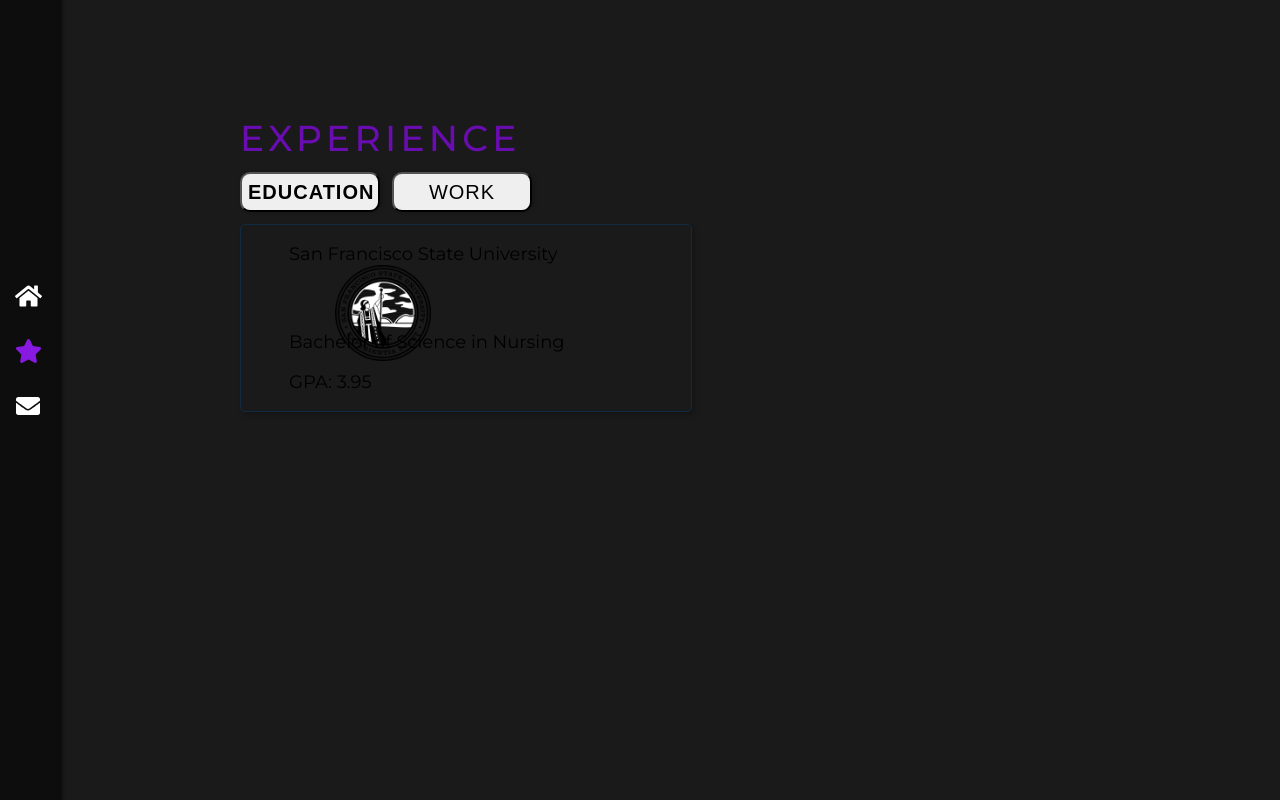
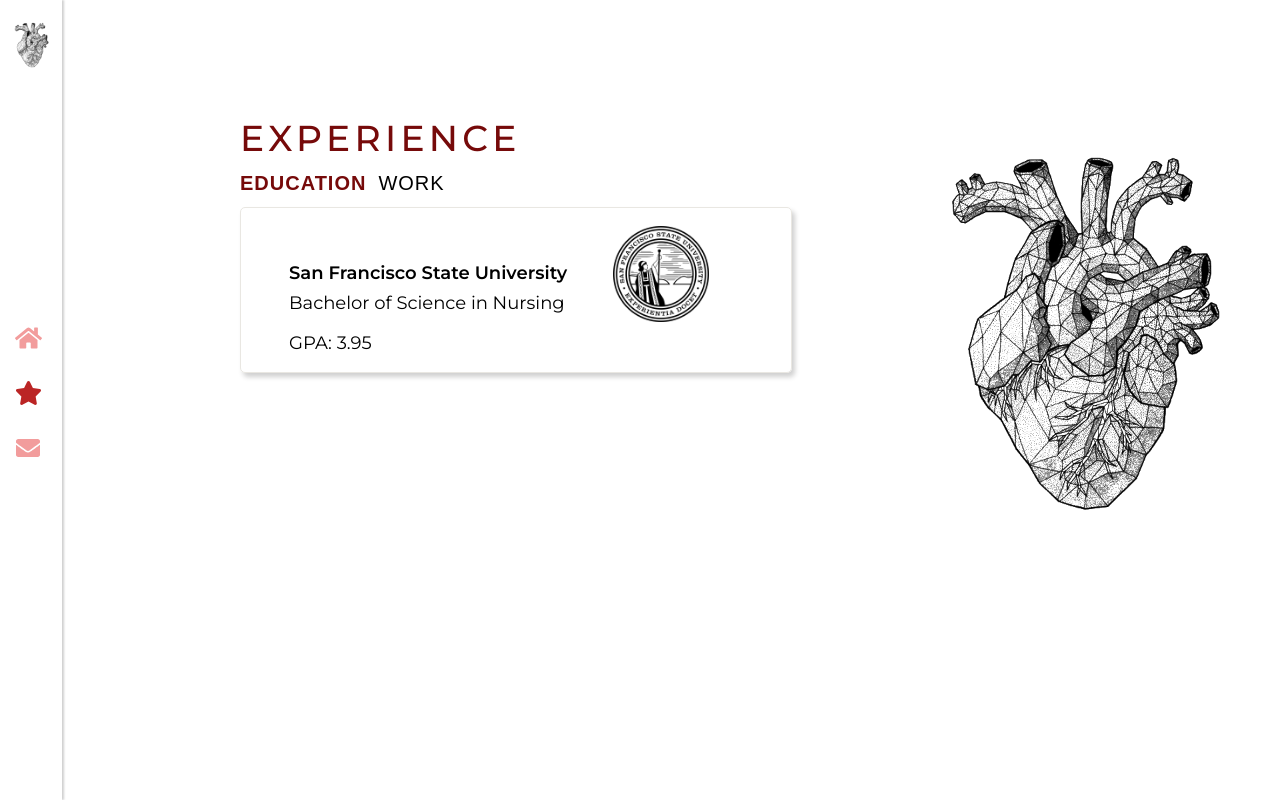
Before and after one commit to OscarLuu/Estelle, a React (Create React App) app: page /experience in a window 1280 px wide. Built offline with nearby package versions, Linux system fonts and the light colour scheme.

Commit message:
Experience page updates

```diff
--- a/src/components/Experience.js
+++ b/src/components/Experience.js
@@ -9,7 +9,7 @@ const Education = () => {
   return (
     <div className="education-div">
       <div className="text">
-        <p className="text-size">
+        <p className="text-size-title">
           San Francisco State University
           <span>
             <img src={require("../svg/sfsu.png")} className="sfsu-picture" />
@@ -58,7 +58,7 @@ class Experience extends Component {
         <div className="experience">
           <p className="title">EXPERIENCE</p>
           <div className="tab">
-            <button
+            <a
               onClick={this.handleShowEducation}
               className={
                 this.state.tabBoldEducation
@@ -67,8 +67,8 @@ class Experience extends Component {
               }
             >
               EDUCATION
-            </button>
-            <button
+            </a>
+            <a
               onClick={this.handleShowWork}
               className={
                 this.state.tabBoldWork
@@ -77,16 +77,15 @@ class Experience extends Component {
               }
             >
               WORK
-            </button>
+            </a>
           </div>
           <div className="border-text">
             {this.state.showEducation ? <Education /> : <Work />}
           </div>
         </div>
-        {/*
         <div className="heart">
           <img src={require("../svg/heart.png")} className="heart-image" />
-            </div>*/}
+        </div>
       </div>
     );
   }
--- a/src/components/Nav.js
+++ b/src/components/Nav.js
@@ -15,6 +15,7 @@ const Nav = () => {
   return (
     <div>
       <div className="navbar">
+        <img src={require("../svg/heart.png")} className="nav-heart" />
         <div className="nav-items">
           <NavLink exact activeClassName="active" className="block" to="/">
             <FontAwesomeIcon icon="home" />
@@ -22,6 +23,7 @@ const Nav = () => {
           </NavLink>
           <NavLink activeClassName="active" className="block" to="/experience">
             <FontAwesomeIcon icon="star" />
+            <span className="hidden">RESUME</span>
           </NavLink>
           <NavLink
             exact
@@ -30,6 +32,7 @@ const Nav = () => {
             to="/contact"
           >
             <FontAwesomeIcon icon="envelope" />
+            <span className="hidden">CONTACT</span>
           </NavLink>
         </div>
       </div>
--- a/src/index.css
+++ b/src/index.css
@@ -2,7 +2,7 @@
 
 body {
   font-family: "Montserrat", sans-serif;
-  background: hsl(0, 0%, 10%);
+  background: white;
   margin: 0;
   padding: 0;
 }
@@ -45,12 +45,13 @@ body {
   width: 62px;
   height: 100vh;
   box-shadow: 2px 0 2px rgba(0, 0, 0, 0.19);
-  background: hsl(0, 0%, 5%);
+  background: white;
   margin-bottom: 0;
+  text-align: center;
 }
 
 .nav-items {
-  padding-top: 34vh;
+  padding-top: 30vh;
 }
 
 .block {
@@ -62,19 +63,19 @@ body {
   margin-right: 6px;
   font-size: 24px;
   border-radius: 10px;
-  color: white;
+  color: hsl(360, 77%, 78%);
 }
 
 .hidden {
   display: none;
-  transition: all 0.5s ease;
+  text-align: center;
 }
 
 .block:hover .hidden {
-  display: inline;
+  display: block;
   font-weight: 700;
-  font-size: 18px;
-  color: hsl(274, 87%, 37%);
+  font-size: 12px;
+  color: hsl(360, 67%, 44%);
 }
 
 .home {
@@ -88,7 +89,7 @@ body {
   font-weight: 500;
   letter-spacing: 0.12em;
   word-spacing: 12px;
-  color: white;
+  color: hsl(360, 85%, 25%);
 }
 
 .description {
@@ -97,14 +98,14 @@ body {
   font-weight: 400;
   margin-top: -36px;
   letter-spacing: 0.12em;
-  color: hsl(264, 96%, 70%);
+  color: hsl(360, 79%, 32%);
 }
 
 .quote {
   padding-left: 100px;
   font-size: 20px;
   margin-top: -12px;
-  color: white;
+  color: black;
 }
 
 .heart {
@@ -119,7 +120,6 @@ body {
   max-width: 400px;
   height: 100%;
   max-height: 400px;
-  filter: invert(1);
 }
 
 .nav-heart {
@@ -129,7 +129,7 @@ body {
 }
 
 .red {
-  color: hsl(264, 96%, 70%);
+  color: hsl(360, 79%, 32%);
 }
 
 .experience {
@@ -143,7 +143,7 @@ body {
   font-weight: 500;
   letter-spacing: 0.12em;
   word-spacing: 12px;
-  color: hsl(274, 87%, 37%);
+  color: hsl(360, 85%, 25%);
 }
 
 .education-div {
@@ -153,22 +153,19 @@ body {
 }
 
 .active {
-  color: hsl(273, 80%, 49%);
+  color: hsl(360, 67%, 44%);
   font-weight: 700;
 }
 
 .bold {
   font-weight: 700;
+  color: hsl(360, 85%, 25%);
 }
 
 .tab-styling {
   font-size: 20px;
   font-family: "Neuton", sans-serif;
   letter-spacing: 0.05em;
-  width: 140px;
-  height: 40px;
-  border-radius: 10px;
-  box-shadow: 2px 0 4px rgba(0, 0, 0, 0.19);
 }
 
 .tab-styling:hover {
@@ -189,9 +186,9 @@ body {
 }
 
 .border-text {
-  border: 1px solid hsl(209, 61%, 16%);
+  border: 1px solid hsl(43, 13%, 90%);
+  width: 550px;
   max-height: 900px;
-  max-width: 450px;
   box-shadow: 3px 4px 5px rgba(0, 0, 0, 0.19);
   border-radius: 5px;
 }
@@ -215,6 +212,11 @@ body {
   font-size: 18px;
 }
 
+.text-size-title {
+  font-weight: 600;
+  font-size: 18px;
+}
+
 @media all and (max-width: 1690px) {
 }
 @media all and (max-width: 1280px) {
```
